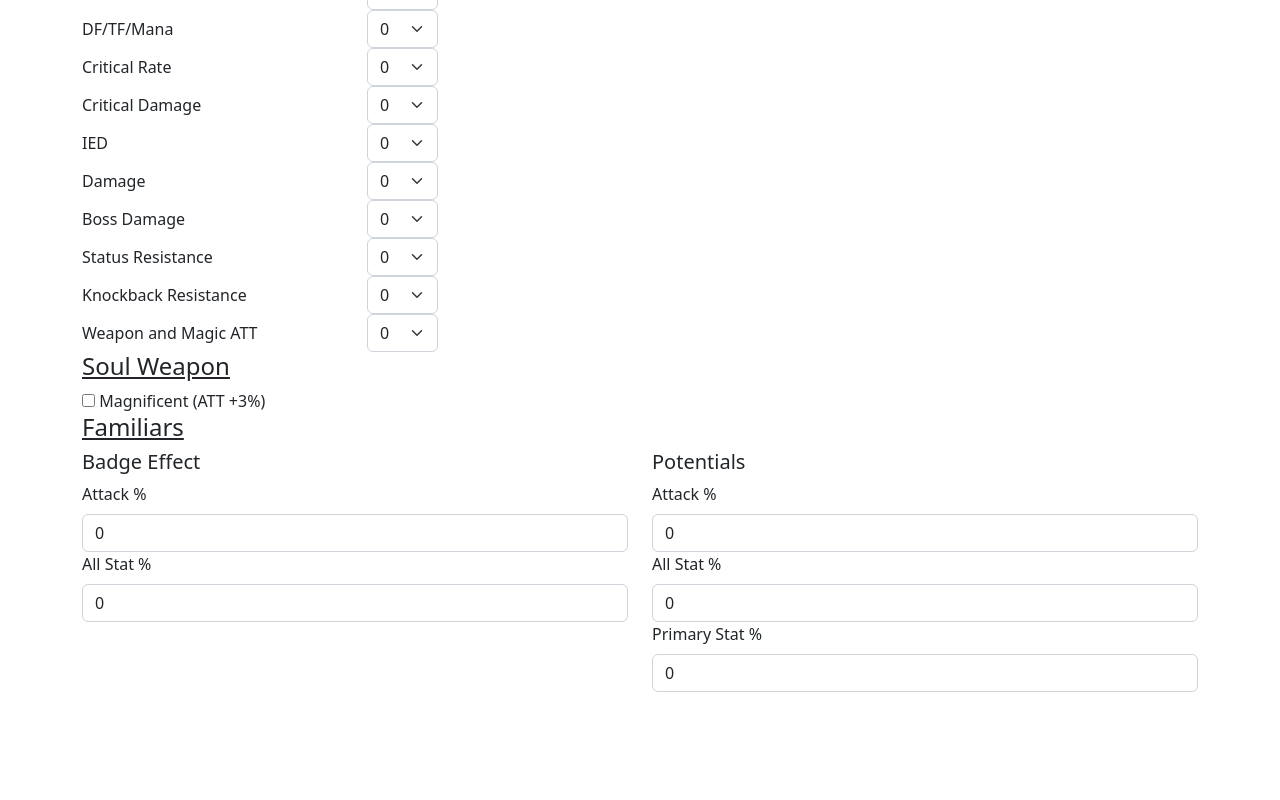
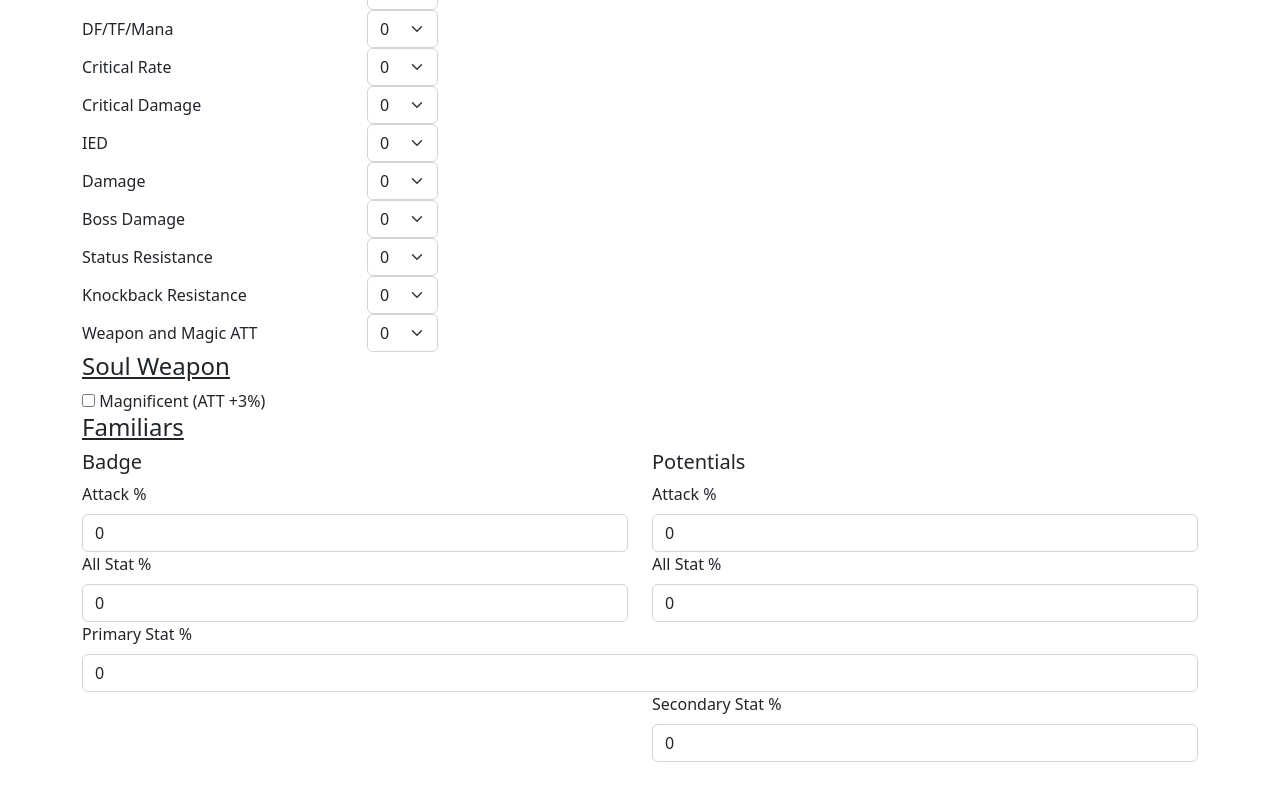
Before and after one commit to danielfhe/danielfhe.github.io, a React (Create React App) app: page /stat-equivalence in a window 1280 px wide. Shown: the part 1264-2064 px from the top of the page. Before the commit the page ends 2034 px from the top, so only its background shows below. Built offline with nearby package versions, Linux system fonts and the light colour scheme.

Commit message:
expand familiar stats, resolve library issue - DH

```diff
--- a/package.json
+++ b/package.json
@@ -42,6 +42,7 @@
   },
   "devDependencies": {
     "gh-pages": "^5.0.0",
-    "react-scripts": "5.0.1"
+    "react-scripts": "5.0.1",
+    "@babel/plugin-proposal-private-property-in-object": "^7.21.11"
   }
 }
--- a/src/components/StatBox.js
+++ b/src/components/StatBox.js
@@ -16,10 +16,10 @@ export default function StatBox({ label, stat, type, setStatValue }) {
   );
 }
 
-export function HideableStatColumn({ label, stat, type, setStatValue, shouldShow }) {
+export function HideableStatColumn({ label, stat, type, setStatValue, shouldShow, width = 3 }) {
   return (
     shouldShow &&
-      <Col md={3}>
+      <Col md={width}>
         <StatBox label={label} stat={stat} type={type} setStatValue={setStatValue}/>
       </Col>
   );
--- a/src/stat-equivalence/StatEquivalence.js
+++ b/src/stat-equivalence/StatEquivalence.js
@@ -69,8 +69,9 @@ function StatEquivalence() {
     calculated.secondaryStats = classInfo.secondary.map(statName => stats[statName].total);
     // calculated.primaryStatAPs = classInfo.primary.map(statName => stats[statName].ap);
     // calculated.secondaryStatAPs = classInfo.secondary.map(statName => stats[statName].ap);
-    calculated.primaryStatPercents = classInfo.primary.map(statName => stats[statName].percent + (statName === 'HP' ? 0 : stats.percentAllStat) + (statName === 'HP' ? stats.hyper[statName] * 2.0 : 0));
-    calculated.secondaryStatPercents = classInfo.secondary.map(statName => stats[statName].percent + stats.percentAllStat);
+    calculated.percentAllStatSum = stats.percentAllStat + stats.familiars.badgeAllStatPercentSum + stats.familiars.potentialAllStatPercentSum;
+    calculated.primaryStatPercents = classInfo.primary.map(statName => stats[statName].percent + (statName === 'HP' ? 0 : calculated.percentAllStatSum) + (statName === 'HP' ? stats.hyper[statName] * 2.0 : 0));
+    calculated.secondaryStatPercents = classInfo.secondary.map(statName => stats[statName].percent + calculated.percentAllStatSum + calculated.familiars.potentialSecondaryPercentSum);
     calculated.hyperStatPrimaries = classInfo.primary.map(statName => stats.hyper[statName]);
     calculated.hyperStatSecondaries = classInfo.secondary.map(statName => stats.hyper[statName]);
     calculated.symbolPrimaries = classInfo.primary.map(statName => stats.symbols[statName]);
@@ -279,7 +280,7 @@ function StatEquivalence() {
               <Col><input id="magnificentSoul" type="checkbox" checked={stats.magnificentSoul} onChange={_s => {setStats({...stats, magnificentSoul: !stats.magnificentSoul})}}/> <label for="magnificentSoul">Magnificent (ATT +3%)</label></Col>
             </Row>
             <Row><Col><h4><u>Familiars</u></h4></Col></Row>
-            <Row><Col><h5>Badge Effect</h5></Col><Col><h5>Potentials</h5></Col></Row>
+            <Row><Col><h5>Badge</h5></Col><Col><h5>Potentials</h5></Col></Row>
             <Row>
               <Col><StatBox label={'Attack %'} stat={stats.familiars.badgeAttPercentSum} type={'number'} setStatValue={s => {setStats({...stats, familiars: {...stats.familiars, badgeAttPercentSum: Number(s)}})}}/></Col>
               <Col><StatBox label={'Attack %'} stat={stats.familiars.potentialAttPercentSum} type={'number'} setStatValue={s => {setStats({...stats, familiars: {...stats.familiars, potentialAttPercentSum: Number(s)}})}}/></Col>
@@ -289,9 +290,12 @@ function StatEquivalence() {
               <Col><StatBox label={'All Stat %'} stat={stats.familiars.potentialAllStatPercentSum} type={'number'} setStatValue={s => {setStats({...stats, familiars: {...stats.familiars, potentialAllStatPercentSum: Number(s)}})}}/></Col>
             </Row>
             <Row>
+              <HideableStatColumn label={'Primary Stat %'} stat={stats.familiars.badgeHpPercentSum} type={'number'} setStatValue={s => {setStats({...stats, familiars: {...stats.familiars, badgeHpPercentSum: Number(s)}})}} shouldShow={selectedClass === 'Demon Avenger'} width={6}/>
+              <Col><StatBox label={'Primary Stat %'} stat={stats.familiars.potentialPrimaryPercentSum} type={'number'} setStatValue={s => {setStats({...stats, familiars: {...stats.familiars, potentialPrimaryPercentSum: Number(s)}})}}/></Col>
+            </Row>
+            <Row>
               <Col></Col>
-              {/* <HideableStatColumn label={'HP %'} stat={stats.familiars.STR} type={'number'} setStatValue={s => {setStats({...stats, legion: {...stats.legion, STR: Number(s)}})}} shouldShow={selectedClass === 'Demon Avenger'}/> */}
-              <Col><StatBox label={'Primary Stat %'} stat={stats.familiars.potentialPrimaryPercentSum} type={'number'} setStatValue={s => {setStats({...stats, familiars: {...stats.familiars, potentialPrimaryPercentSum: Number(s)}})}}/></Col>
+              <Col><StatBox label={'Secondary Stat %'} stat={stats.familiars.potentialSecondaryPercentSum} type={'number'} setStatValue={s => {setStats({...stats, familiars: {...stats.familiars, potentialSecondaryPercentSum: Number(s)}})}}/></Col>
             </Row>
             <br/>
             {/* <Row className="mb-3">
--- a/src/utilities/ClassUtils.js
+++ b/src/utilities/ClassUtils.js
@@ -469,8 +469,11 @@ let initialStats = {
   familiars: {
     badgeAttPercentSum: 0,
     badgeAllStatPercentSum: 0,
+    badgeHpPercentSum: 0,
     potentialAttPercentSum: 0,
+    potentialAllStatPercentSum: 0,
     potentialPrimaryPercentSum: 0,
-    potentialAllStatPercentSum: 0
+    potentialHpPercentSum: 0,
+    potentialSecondaryPercentSum: 0
   }
 };
```
